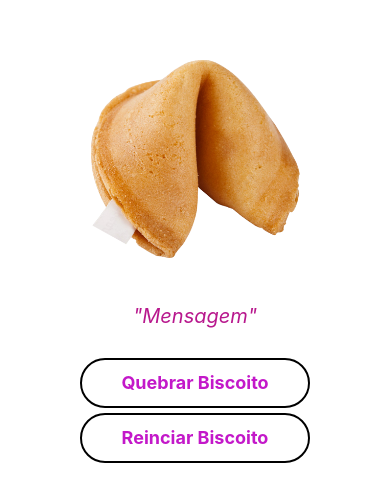
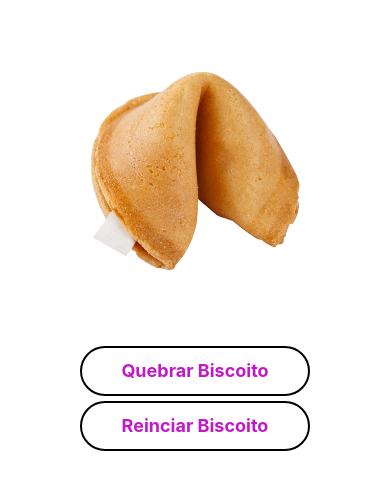
Before and after one commit to ReTr0hxh/Estudos-react-native, a React Native app: screen / in a window 390 px wide. Shown: the part 169-670 px from the top of the page. Built offline with nearby package versions, Linux system fonts and the light colour scheme.

Commit message:
Desafio finalizado

```diff
--- a/src/aulas/aula11_Desafio.js
+++ b/src/aulas/aula11_Desafio.js
@@ -4,12 +4,23 @@ import { View,  Image, Text, StyleSheet, TouchableOpacity} from 'react-native';
 export default function aula11() {
 
     const [img, setImg] = useState(require('./aula11_Desafio.png'));
+    const [mensagem, setMensagem] = useState('')
 
-    function quebrarBiscoito() {
-        setImg(require('./aula11_Desafio2.png'))
-    }
     function reinciarBiscoito() {
         setImg(require('./aula11_Desafio.png'))
+        setMensagem('')
+    }
+
+    async function quebrarBiscoito() {
+        setImg(require('./aula11_Desafio2.png'))
+
+        try {
+            const r = await fetch(`https://api.adviceslip.com/advice?t=${Math.random()}`); //pega uma API aleatoria
+            const dados = await r.json(); //transforma em json
+            setMensagem(`"${dados.slip.advice}"`) //filtra a API para devolver apenas o conselho
+        } catch (error) {
+            setMensagem('"Sua sorte está sem sinal de Wi-Fi hoje!"');
+        }
     }
 
     return(
@@ -19,7 +30,7 @@ export default function aula11() {
                 style={styles.img}
             />
 
-            <Text style={styles.Mensagem}> "Mensagem" </Text>
+            <Text style={styles.Mensagem}>{mensagem}</Text>
 
             <TouchableOpacity style={styles.Botao} onPress={()=> quebrarBiscoito()}>
                 <View style={styles.area}>
```
